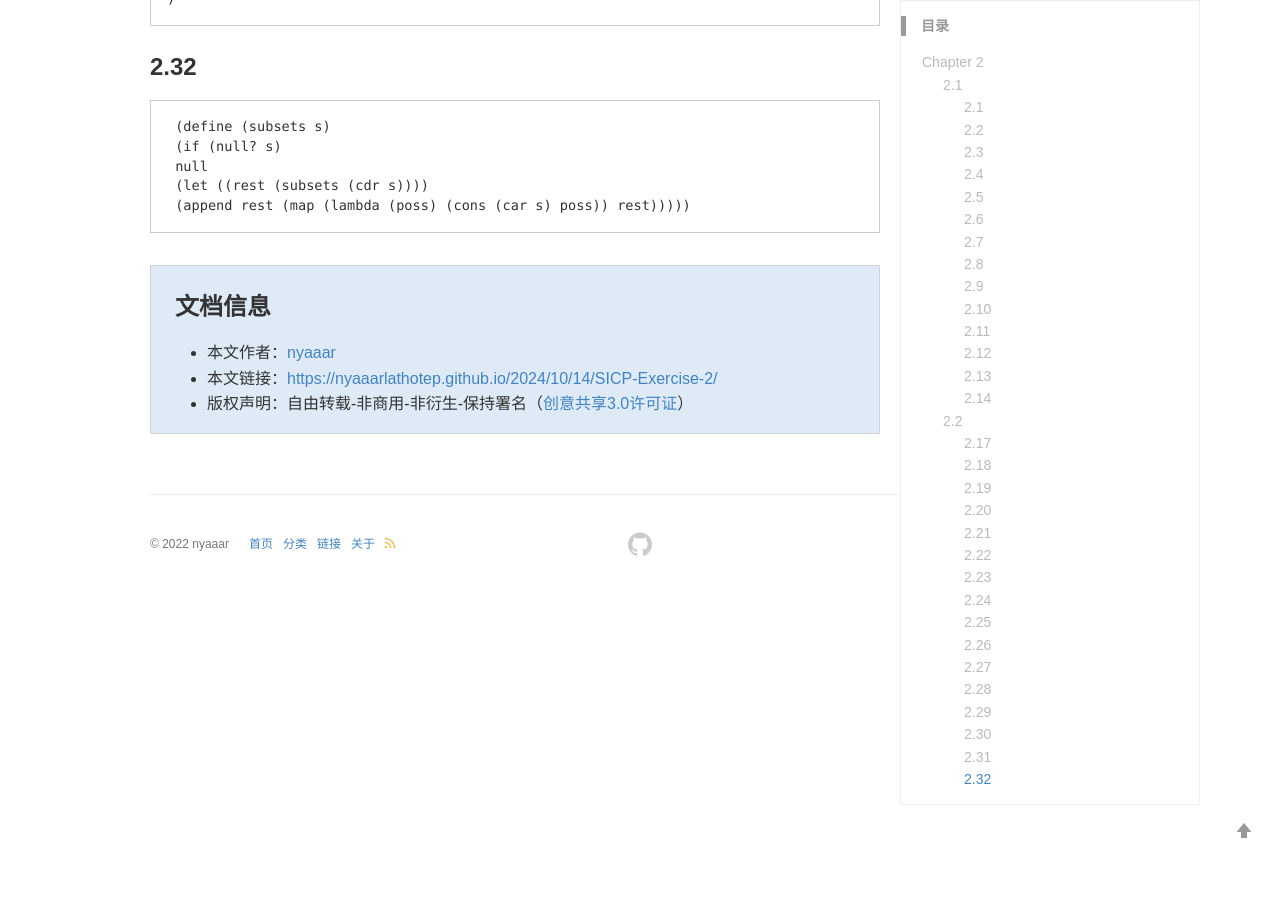
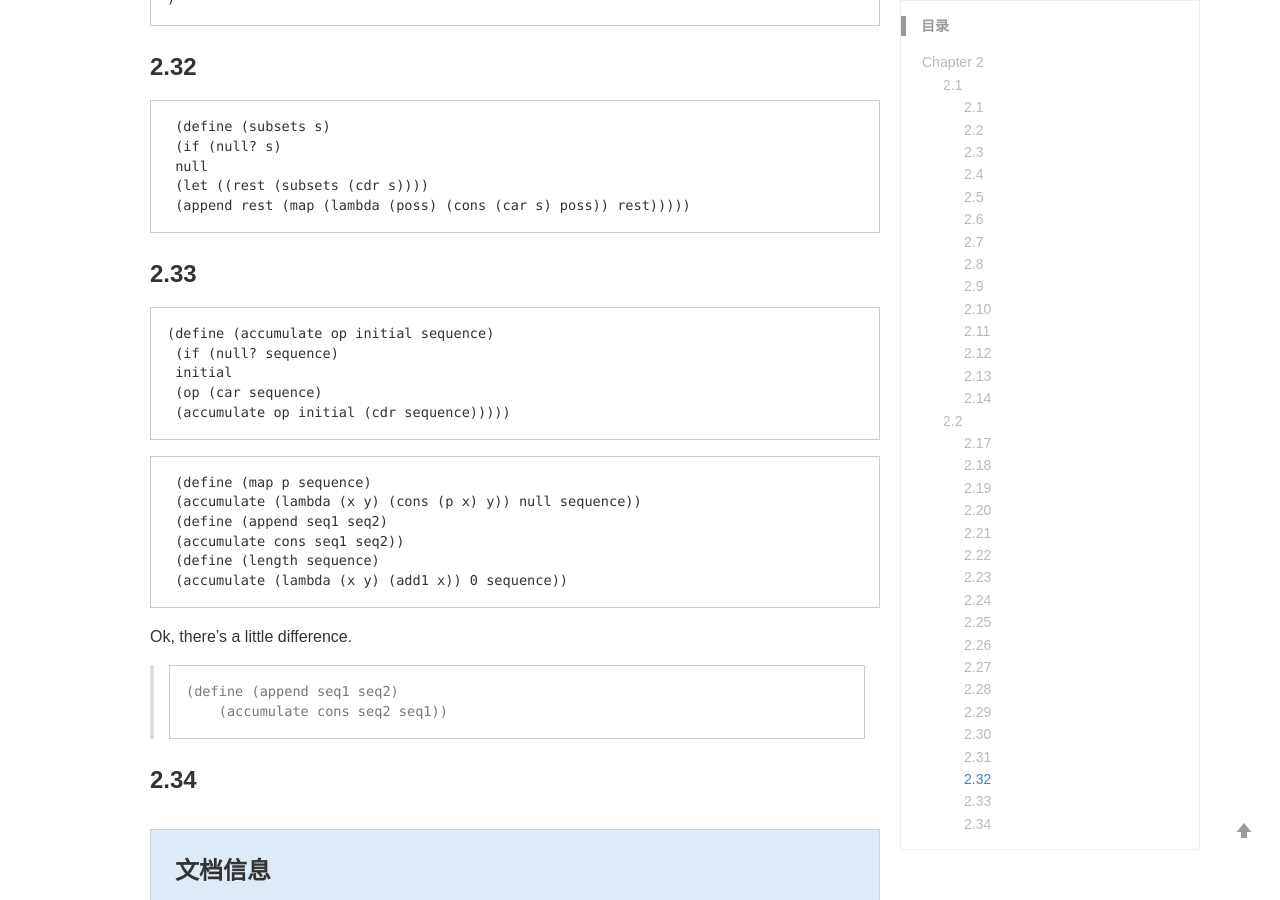
Before and after one commit to nyaaarlathotep/nyaaarlathotep.github.io, a Jekyll site: the page built from _posts/2024-10-14- SICP Exercise 2.md, in a window 1280 px wide and 900 px high, scrolled down 14181 px. Built offline with Jekyll 4.4.1, drawn with Linux system fonts in a browser that asks for light colours; comment, search, counter and statistics services are not loaded; a style sheet for code colours, icons or effects is not loaded; some of the changed text lies outside the part shown.

Commit message:
Update 2024-10-14- SICP Exercise 2.md

````diff
--- a/_posts/2024-10-14- SICP Exercise 2.md
+++ b/_posts/2024-10-14- SICP Exercise 2.md
@@ -666,3 +666,31 @@ Anyway, `list a b` is `cons a (list b)`
  (let ((rest (subsets (cdr s))))
  (append rest (map (lambda (poss) (cons (car s) poss)) rest)))))
 ```
+
+### 2.33
+
+```
+(define (accumulate op initial sequence)
+ (if (null? sequence)
+ initial
+ (op (car sequence)
+ (accumulate op initial (cdr sequence)))))
+```
+
+```
+ (define (map p sequence)
+ (accumulate (lambda (x y) (cons (p x) y)) null sequence))
+ (define (append seq1 seq2)
+ (accumulate cons seq1 seq2))
+ (define (length sequence)
+ (accumulate (lambda (x y) (add1 x)) 0 sequence))
+```
+
+Ok, there's a little difference.
+
+> ```
+> (define (append seq1 seq2)
+>     (accumulate cons seq2 seq1))
+> ```
+
+### 2.34
````
